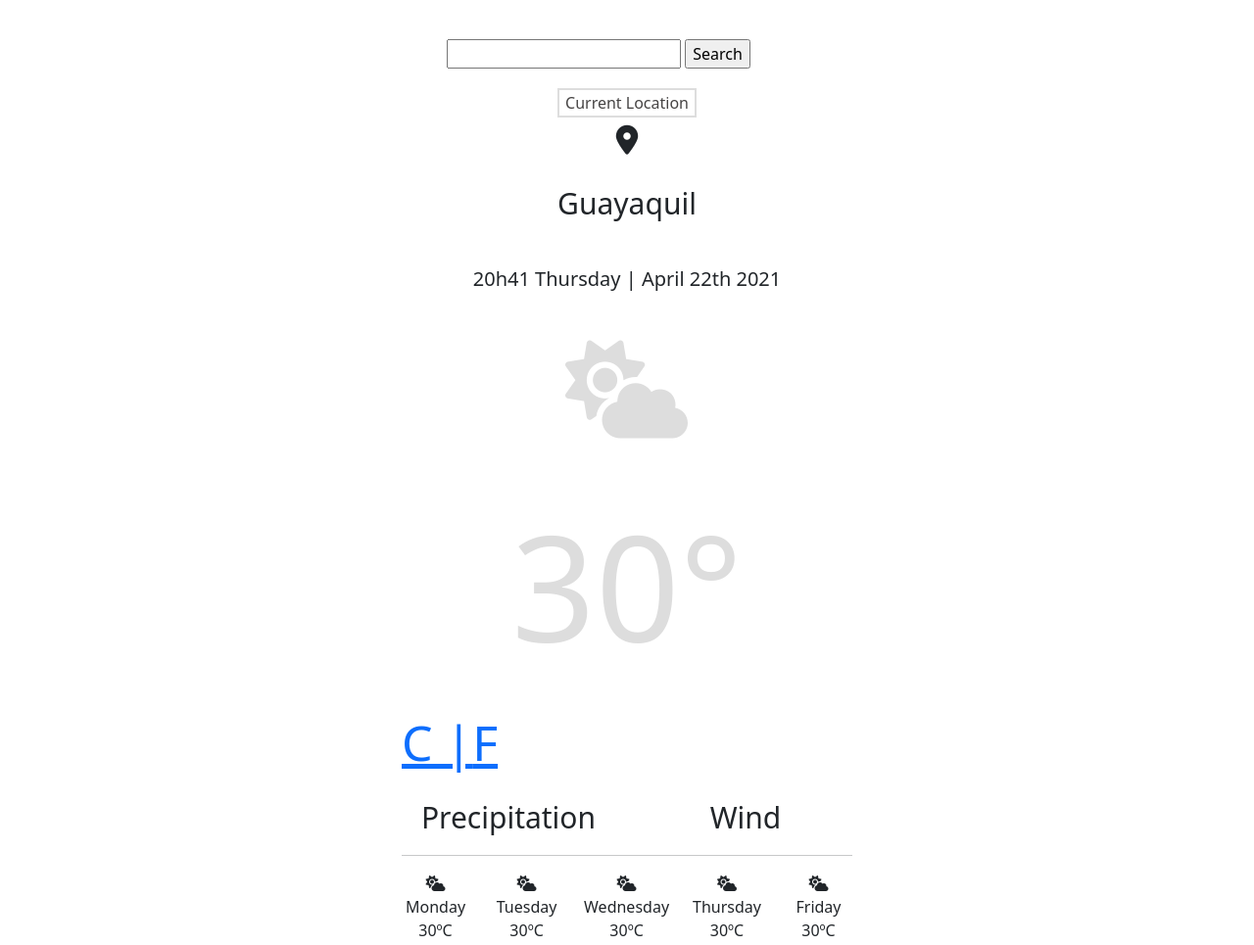
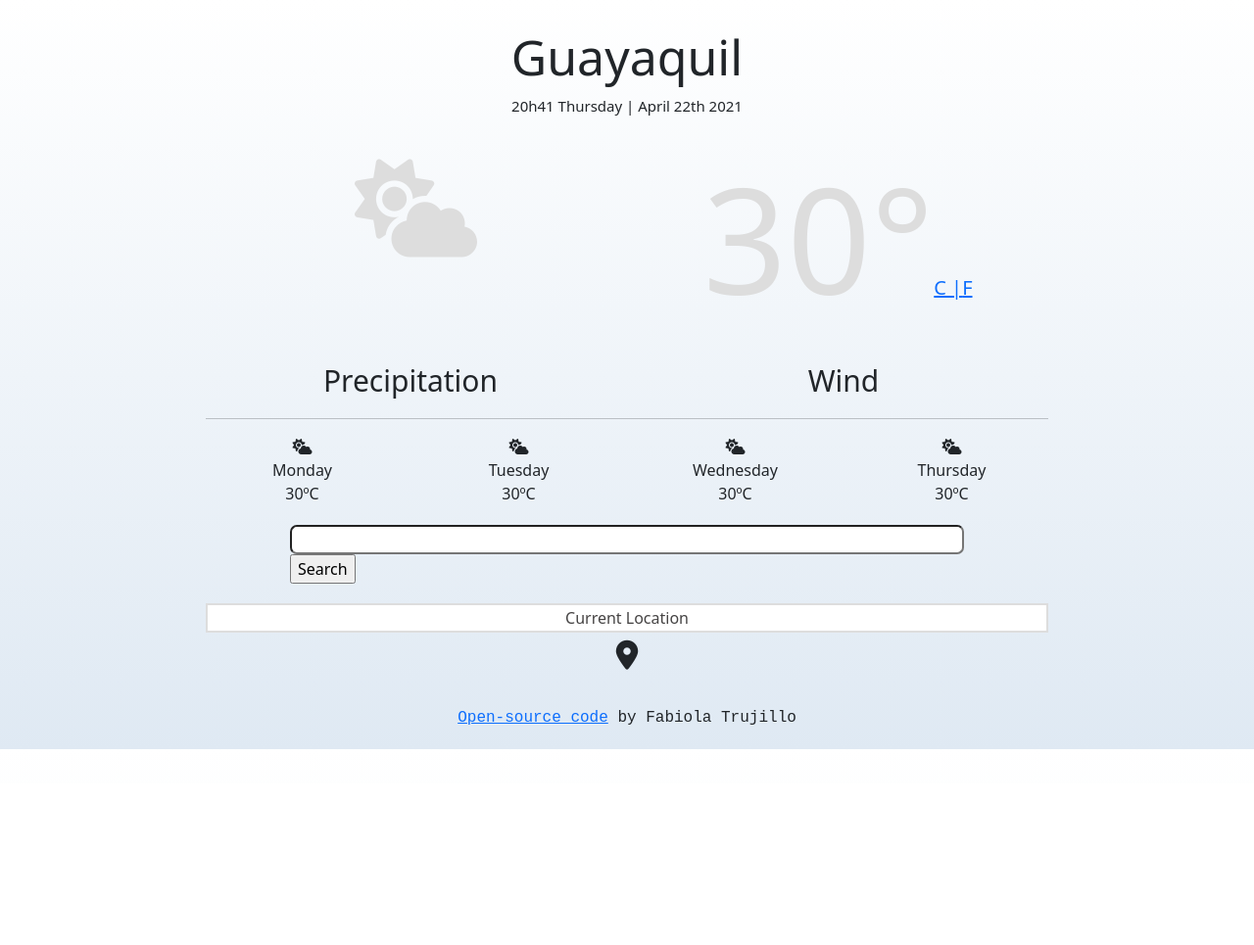
Before and after one commit to fabiolatc/weather-project, a website built with Parcel: page index.html in a window 1280 px wide. Shown: the top 965 px of the page at 98% size. After the commit the page ends 800 px from the top, so only its background shows below. Built offline with nearby package versions, Linux system fonts and the light colour scheme.

Commit message:
Changed css

```diff
--- a/index.html
+++ b/index.html
@@ -13,20 +13,25 @@
 </head>
 
 <body>
-    <form id="search-city">
-        <input type="text" id="searched-city"/>
-        <input type="submit" id="search-button" value = "Search">
-      </form>
 
-      <button id="current-location">Current Location</button>
-        <div class="header">
-                <p class="cityicon"><i class="fas fa-map-marker-alt"></i></p>
-<p class="city" id=city> Guayaquil</p><br>
+<p class="city" id=city> Guayaquil</p>
 <p class="time" id="la-hora">8h00 Sunday | January 17th 2021 </p>
 
-<p class="sun"> <i class="fas fa-cloud-sun"></i></p>
-<p class="temperature" id="temperature-shown">30°<p/><a href="#temperature-values" id="celcius"class="celcius">C |</a><a href="#" id="farh" class= "farh"
- >F</a>
+<div class="container">
+    <div class="row">
+      <div class="col-sm">
+        <p class="sun"> <i class="fas fa-cloud-sun"></i></p>
+      </div>
+      <div class="col-sm">
+        <p class="temperature" id="temperature-shown">30°<a href="#temperature-values" id="celcius"class="celcius">C |</a><a href="#" id="farh" class= "farh"
+            >F</a></p>
+      </div>
+
+    </div>
+  </div>
+
+
+
 
 
 <div class="row">
@@ -72,16 +77,19 @@
     </div>
 </div>
 
-<div class="col">
-    <div class="day">
-        <i class="fas fa-cloud-sun"> </i> <br>Friday<br> 30ºC
-    </div>
-</div>
+
 
 
 </div>
 </div>
+<form id="search-city">
+    <input type="text" id="searched-city"/>
+    <input type="submit" id="search-button" value = "Search">
+  </form>
 
+  <button id="current-location">Current Location</button>
+    <div class="header">
+            <p class="cityicon"><i class="fas fa-map-marker-alt"></i></p>
 
 
         </div>
--- a/src/style.css
+++ b/src/style.css
@@ -1,8 +1,11 @@
-body {
+p {margin: 1px;}
+
+body {background: linear-gradient(to top, #dfe9f3 0%, white 100%);
   padding: 20px;
-  max-width: 500px;
+  max-width: 900px;
   margin: auto;
 }
+
 .form-control {
   position: fixed;
   margin: 15px;
@@ -19,8 +22,7 @@ body {
   font-size: 100px;
   text-align: center;
   color: #dddddd;
-  display: block;
-  margin: 5px;
+  margin-top: 10px;
   padding: 5px;
   letter-spacing: 1px;
   width: auto;
@@ -28,7 +30,6 @@ body {
 
 .temperature {
   font-size: 150px;
-  font-weight: lighter;
   display: block;
   margin: 5px;
   text-align: center;
@@ -55,8 +56,7 @@ body {
 
 .city {
   text-align: center;
-  font-size: 30px;
-  margin-top: 20px;
+  font-size: 50px;
 }
 .cityicon {
   text-align: center;
@@ -65,7 +65,7 @@ body {
 }
 
 .time {
-  font-size: 20px;
+  font-size: 15px;
   font-weight: lighter;
   text-align: center;
 }
@@ -79,12 +79,13 @@ body {
 }
 
 .celcius {
-  font-size: 50px;
+  font-size: 20px;
 }
 .farh {
-  font-size: 50px;
+  font-size: 20px;
 }
 .temperature-values {
+  font-size: 20px;
   display: block;
   text-align: center;
   margin: 0 auto;
@@ -100,3 +101,8 @@ body {
   footer {margin-top: 30px;
   text-align: center;
 font-family: monospace;}
+
+#searched-city {width: 100%;
+border-radius: 7px;}
+
+#current-location {width: 100%;}
```
